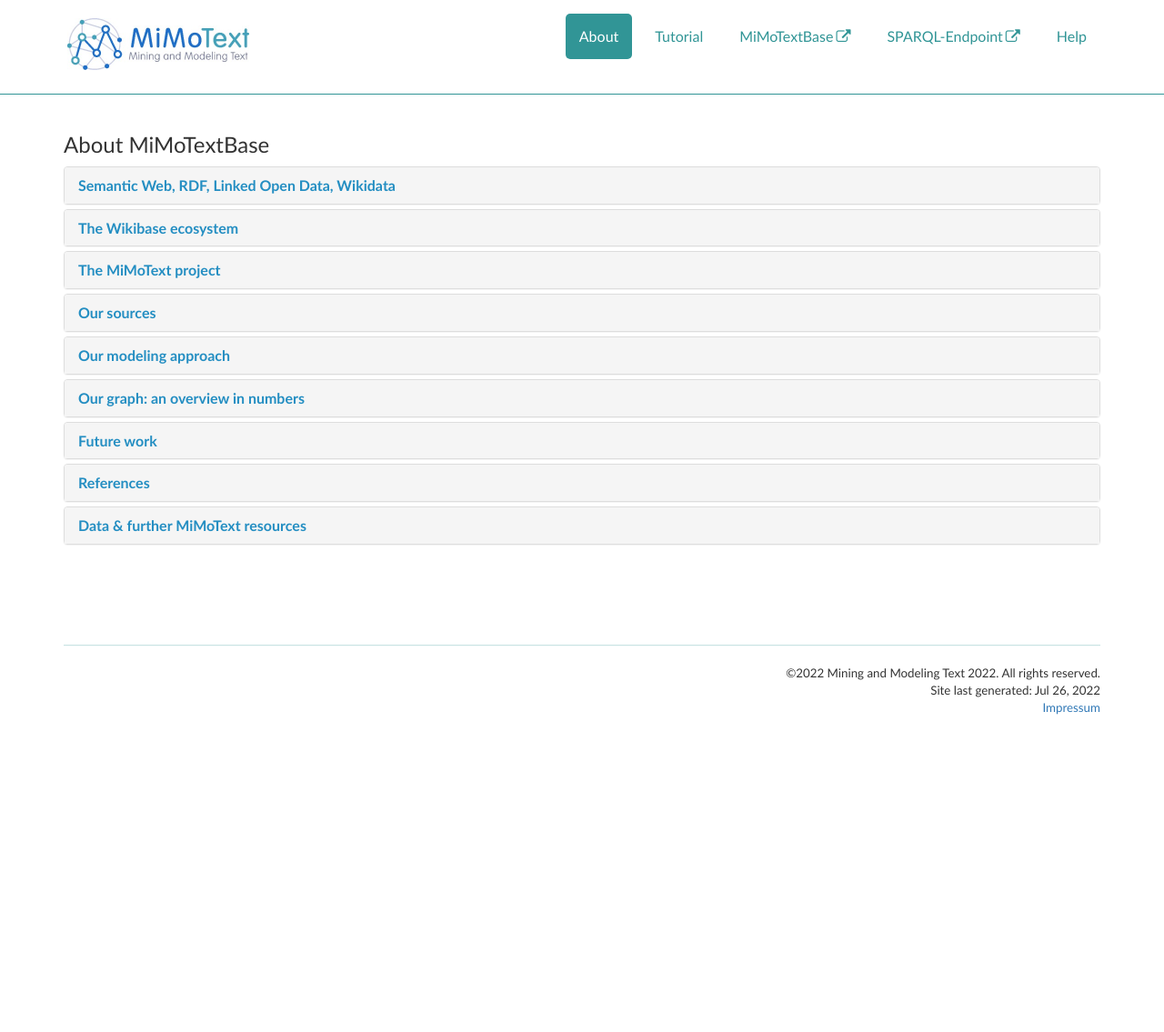
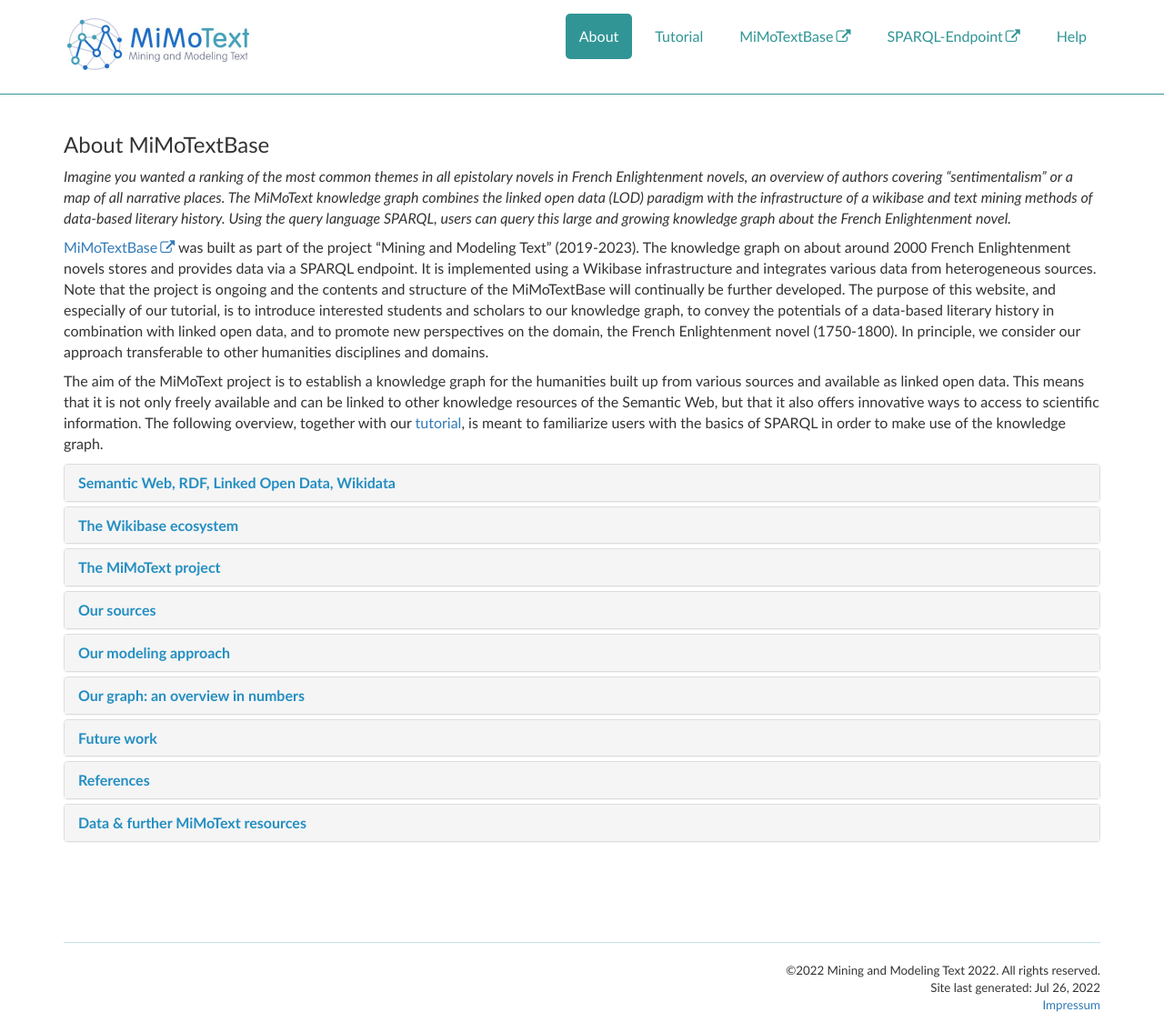
Before and after one commit to MiMoText/MiMoTextBase_Tutorial, a Jekyll site: the page built from pages/mydoc/aboutMiMoTextBase.md, in a window 1280 px wide. Shown: the whole page at 91% size. Built offline with Jekyll 4.4.1, drawn with Linux system fonts in a browser that asks for light colours; comment, search, counter and statistics services are not loaded; our own code applies the rules of GitHub Pages for plain Markdown files; before the commit the page ends 900 px from its top, so only the background shows below that.

Commit message:
added text in about

```diff
--- a/pages/mydoc/aboutMiMoTextBase.md
+++ b/pages/mydoc/aboutMiMoTextBase.md
@@ -10,4 +10,12 @@
 
 ## About MiMoTextBase
 
+*Imagine you wanted a ranking of the most common themes in all epistolary novels in French Enlightenment novels, an overview of authors covering “sentimentalism” or a map of all narrative places. The MiMoText knowledge graph combines the linked open data (LOD) paradigm with the infrastructure of a wikibase and text mining methods of data-based literary history. Using the query language SPARQL, users can query this large and growing knowledge graph about the French Enlightenment novel.*
+
+[MiMoTextBase](https://data.mimotext.uni-trier.de/wiki/Main_Page){:target="_blank" rel="noopener"} was built as part of the project “Mining and Modeling Text” (2019-2023). The knowledge graph on about around 2000 French Enlightenment novels stores and provides data via a SPARQL endpoint. It is implemented using a Wikibase infrastructure and integrates various data from heterogeneous sources. Note that the project is ongoing and the contents and structure of the MiMoTextBase will continually be further developed.
+The purpose of this website, and especially of our tutorial, is to introduce interested students and scholars to our knowledge graph, to convey the potentials of a data-based literary history in combination with linked open data, and to promote new perspectives on the domain, the French Enlightenment novel (1750-1800). In principle, we consider our approach transferable to other humanities disciplines and domains.
+
+The aim of the MiMoText project is to establish a knowledge graph for the humanities built up from various sources and available as linked open data. This means that it is not only freely available and can be linked to other knowledge resources of the Semantic Web, but that it also offers innovative ways to access to scientific information.
+The following overview, together with our [tutorial](tutorial_index.html), is meant to familiarize users with the basics of SPARQL in order to make use of the knowledge graph.
+
 {% include about.html %}
```
